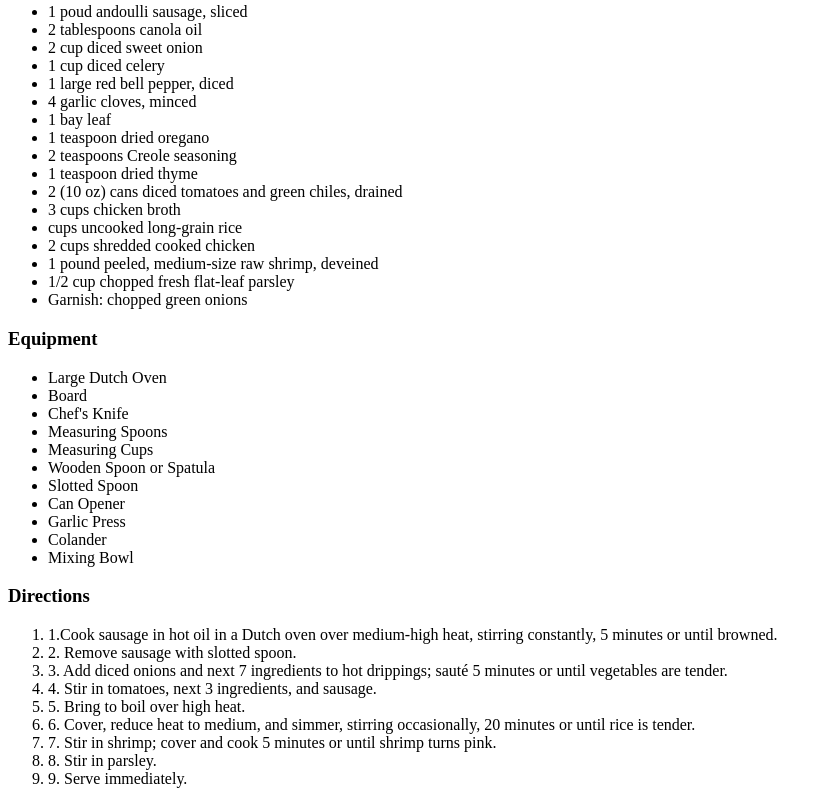
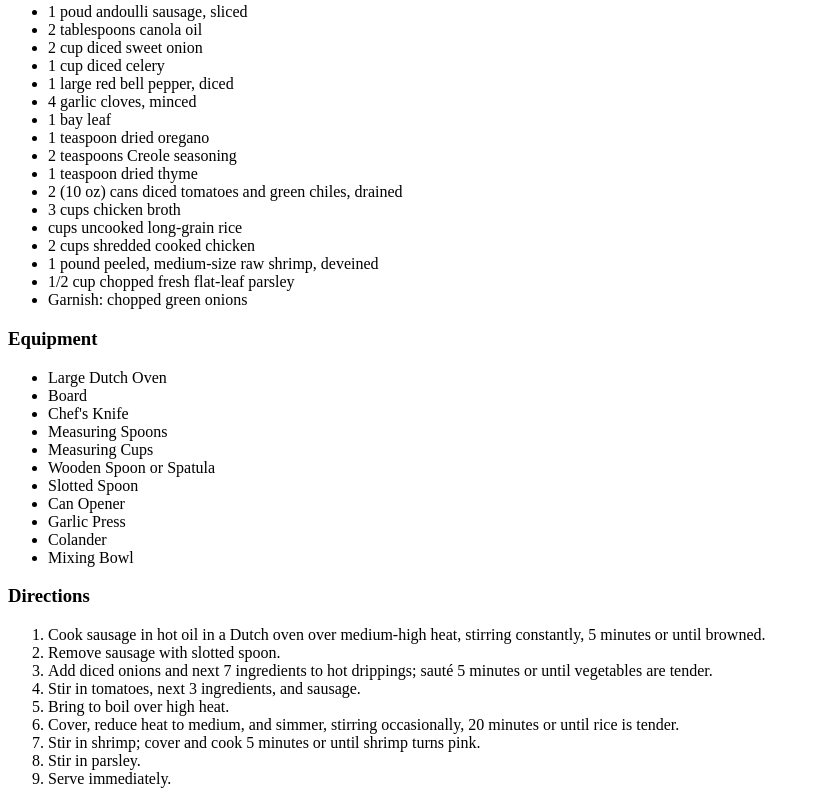
Before and after one commit to Dorian-IT-2000/CodingAssignment-2, a plain HTML site: page index.html in a window 1280 px wide. Shown: the part 856-1660 px from the top of the page, without its empty margins (0-831 px from the left). Drawn offline with Linux system fonts and the light colour scheme.

Commit message:
Update index.html

```diff
--- a/index.html
+++ b/index.html
@@ -53,15 +53,15 @@
         </ul>
     <h3> Directions</h3>
         <ol>
-          <li> 1.Cook sausage in hot oil in a Dutch oven over medium-high heat, stirring constantly, 5 minutes or until browned.</li>
-          <li> 2. Remove sausage with slotted spoon.</li>
-          <li> 3. Add diced onions and next 7 ingredients to hot drippings; sauté 5 minutes or until vegetables are tender.</li>
-          <li> 4. Stir in tomatoes, next 3 ingredients, and sausage.</li>
-          <li> 5. Bring to boil over high heat.</li>
-          <li> 6. Cover, reduce heat to medium, and simmer, stirring occasionally, 20 minutes or until rice is tender.</li>
-          <li> 7. Stir in shrimp; cover and cook 5 minutes or until shrimp turns pink.</li>
-          <li> 8. Stir in parsley.</li>
-          <li> 9. Serve immediately.</li>
+          <li> Cook sausage in hot oil in a Dutch oven over medium-high heat, stirring constantly, 5 minutes or until browned.</li>
+          <li> Remove sausage with slotted spoon.</li>
+          <li> Add diced onions and next 7 ingredients to hot drippings; sauté 5 minutes or until vegetables are tender.</li>
+          <li> Stir in tomatoes, next 3 ingredients, and sausage.</li>
+          <li> Bring to boil over high heat.</li>
+          <li> Cover, reduce heat to medium, and simmer, stirring occasionally, 20 minutes or until rice is tender.</li>
+          <li> Stir in shrimp; cover and cook 5 minutes or until shrimp turns pink.</li>
+          <li> Stir in parsley.</li>
+          <li> Serve immediately.</li>
         </ol>
  </body>
 </html>
```
